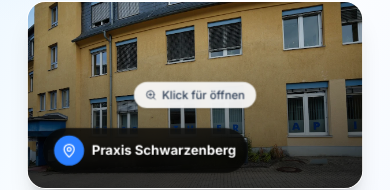
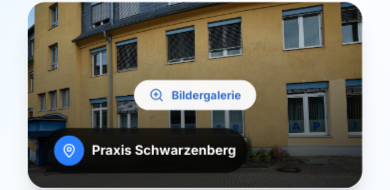
Before and after one commit to lmbernebysolutions/ergo-voigt, a Next.js app: page / in a window 390 px wide. Shown: the part 451-641 px from the top of the page. Built offline with nearby package versions, Linux system fonts and the light colour scheme.

Commit message:
Fix: Overlay text consistency and mobile visibility

```diff
--- a/src/components/sections/ServiceGrid.tsx
+++ b/src/components/sections/ServiceGrid.tsx
@@ -148,7 +148,7 @@
                       <div className="absolute inset-0 bg-gradient-to-t from-black/40 to-transparent opacity-60" />
 
                       {/* Gallery Hint - Clickable Button style */}
-                      <div className="absolute inset-0 flex items-center justify-center opacity-0 transition-opacity duration-300 group-hover/img:opacity-100">
+                      <div className="absolute inset-0 flex items-center justify-center opacity-100 md:opacity-0 md:group-hover/img:opacity-100 transition-opacity duration-300">
                         <div className="flex items-center gap-2 rounded-full bg-white/95 px-4 py-2 text-xs font-bold text-primary shadow-2xl backdrop-blur-sm">
                           <ZoomIn className="h-4 w-4" />
                           Bildergalerie
--- a/src/components/ui/Stack.tsx
+++ b/src/components/ui/Stack.tsx
@@ -229,9 +229,9 @@
                   <div className={`absolute inset-0 flex items-center justify-center transition-opacity duration-300 pointer-events-none bg-black/10 ${
                     isMobile ? "opacity-100" : "opacity-0 group-hover:opacity-100"
                   }`}>
-                    <div className="bg-white/90 backdrop-blur rounded-full px-3 py-1.5 text-xs font-medium text-slate-700 shadow-sm flex items-center gap-1.5">
-                      <ZoomIn className="w-3 h-3" />
-                      {isMobile ? "Klick für öffnen" : "Gedrückt halten"}
+                    <div className="flex items-center gap-2 rounded-full bg-white/95 px-4 py-2 text-xs font-bold text-primary shadow-2xl backdrop-blur-sm">
+                      <ZoomIn className="w-4 h-4" />
+                      {isMobile ? "Bildergalerie" : "Gedrückt halten"}
                     </div>
                   </div>
                 )}
```
